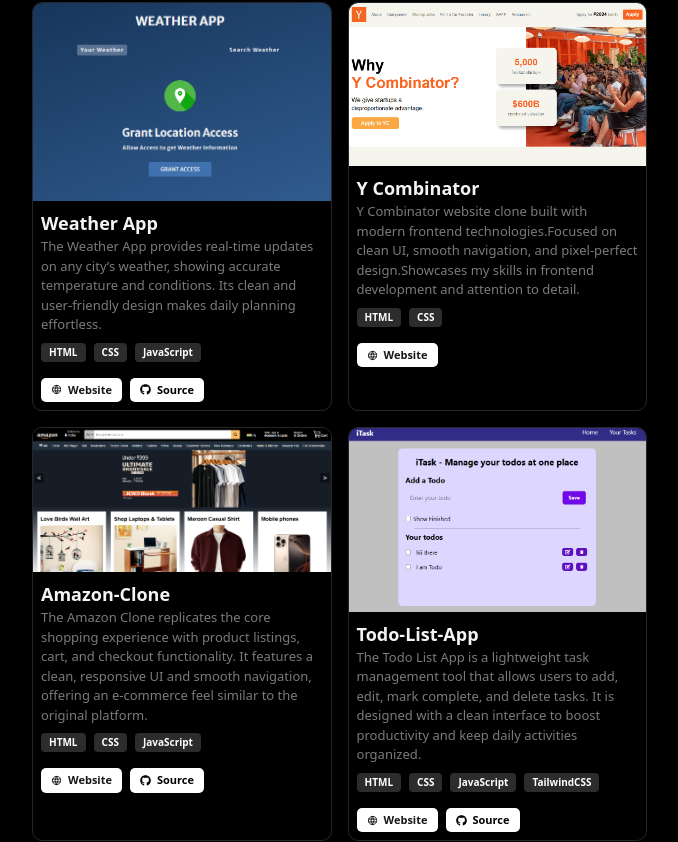
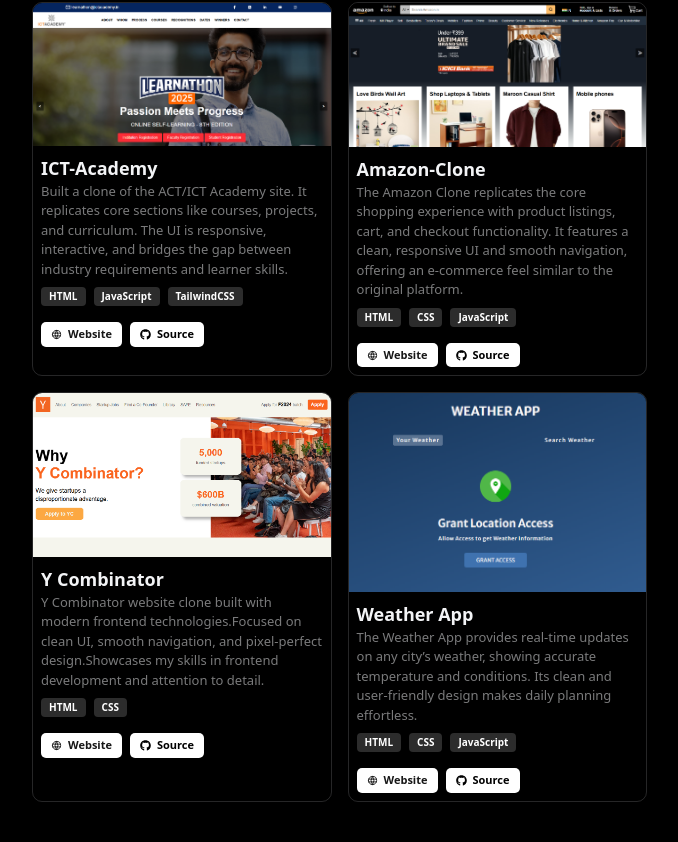
Before and after one commit to Vikash10x/Portfolio, a React (Vite) app: page / in a window 1280 px wide. Shown: the part 855-1697 px from the top of the page, without its empty margins (296-974 px from the left). Built offline with nearby package versions, Linux system fonts and the light colour scheme.

Commit message:
fix: add table support

```diff
--- a/src/assets/components/Project.jsx
+++ b/src/assets/components/Project.jsx
@@ -3,22 +3,13 @@
 import { FaGithub } from "react-icons/fa";
 const data = [
   {
-    img: "Images/card1.png",
-    heading: "Weather App",
-    desc: "The Weather App provides real-time updates on any city’s weather, showing accurate temperature and conditions. Its clean and user-friendly design makes daily planning effortless.",
-    lang: ["HTML", "CSS", "JavaScript"],
-    website: "https://vikash10x.github.io/Weather-app/",
-    source: "https://github.com/Vikash10x/Weather-app",
+    img: "public/Images/card5.png",
+    heading: "ICT-Academy",
+    desc: "Built a clone of the ACT/ICT Academy site. It replicates core sections like courses, projects, and curriculum. The UI is responsive, interactive, and bridges the gap between industry requirements and learner skills.",
+    lang: ["HTML", "JavaScript", "TailwindCSS"],
+    website: "https://ict-academy-delta.vercel.app/",
+    source: "https://github.com/Vikash10x/ICT-Academy-",
   },
-  {
-    img: "Images/card4.png",
-    heading: "Y Combinator",
-    desc: "Y Combinator website clone built with modern frontend technologies.Focused on clean UI, smooth navigation, and pixel-perfect design.Showcases my skills in frontend development and attention to detail.",
-    lang: ["HTML", "CSS"],
-    website: "https://y-combinator.vercel.app/",
-    // source: "https://github.com/Vikash10x/Y-Combinator",
-  },
-
   {
     img: "Images/card3.png",
     heading: "Amazon-Clone",
@@ -28,13 +19,31 @@
     source: "https://github.com/Vikash10x/Amazon-Clone",
   },
   {
-    img: "Images/card2.png",
-    heading: "Todo-List-App",
-    desc: "The Todo List App is a lightweight task management tool that allows users to add, edit, mark complete, and delete tasks. It is designed with a clean interface to boost productivity and keep daily activities organized.",
-    lang: ["HTML", "CSS", "JavaScript", "TailwindCSS"],
-    website: "https://todo-list-app-nu-steel.vercel.app/",
-    source: "https://github.com/Vikash10x/TodoList-App",
+    img: "Images/card4.png",
+    heading: "Y Combinator",
+    desc: "Y Combinator website clone built with modern frontend technologies.Focused on clean UI, smooth navigation, and pixel-perfect design.Showcases my skills in frontend development and attention to detail.",
+    lang: ["HTML", "CSS"],
+    website: "https://y-combinator.vercel.app/",
+    source: "https://github.com/Vikash10x/Y-Combinator",
   },
+  {
+    img: "Images/card1.png",
+    heading: "Weather App",
+    desc: "The Weather App provides real-time updates on any city’s weather, showing accurate temperature and conditions. Its clean and user-friendly design makes daily planning effortless.",
+    lang: ["HTML", "CSS", "JavaScript"],
+    website: "https://vikash10x.github.io/Weather-app/",
+    source: "https://github.com/Vikash10x/Weather-app",
+  },
+
+
+  // {
+  //   img: "Images/card2.png",
+  //   heading: "Todo-List-App",
+  //   desc: "The Todo List App is a lightweight task management tool that allows users to add, edit, mark complete, and delete tasks. It is designed with a clean interface to boost productivity and keep daily activities organized.",
+  //   lang: ["HTML", "CSS", "JavaScript", "TailwindCSS"],
+  //   website: "https://todo-list-app-nu-steel.vercel.app/",
+  //   source: "https://github.com/Vikash10x/TodoList-App",
+  // },
 ];
 
 export const Project = () => {
```
